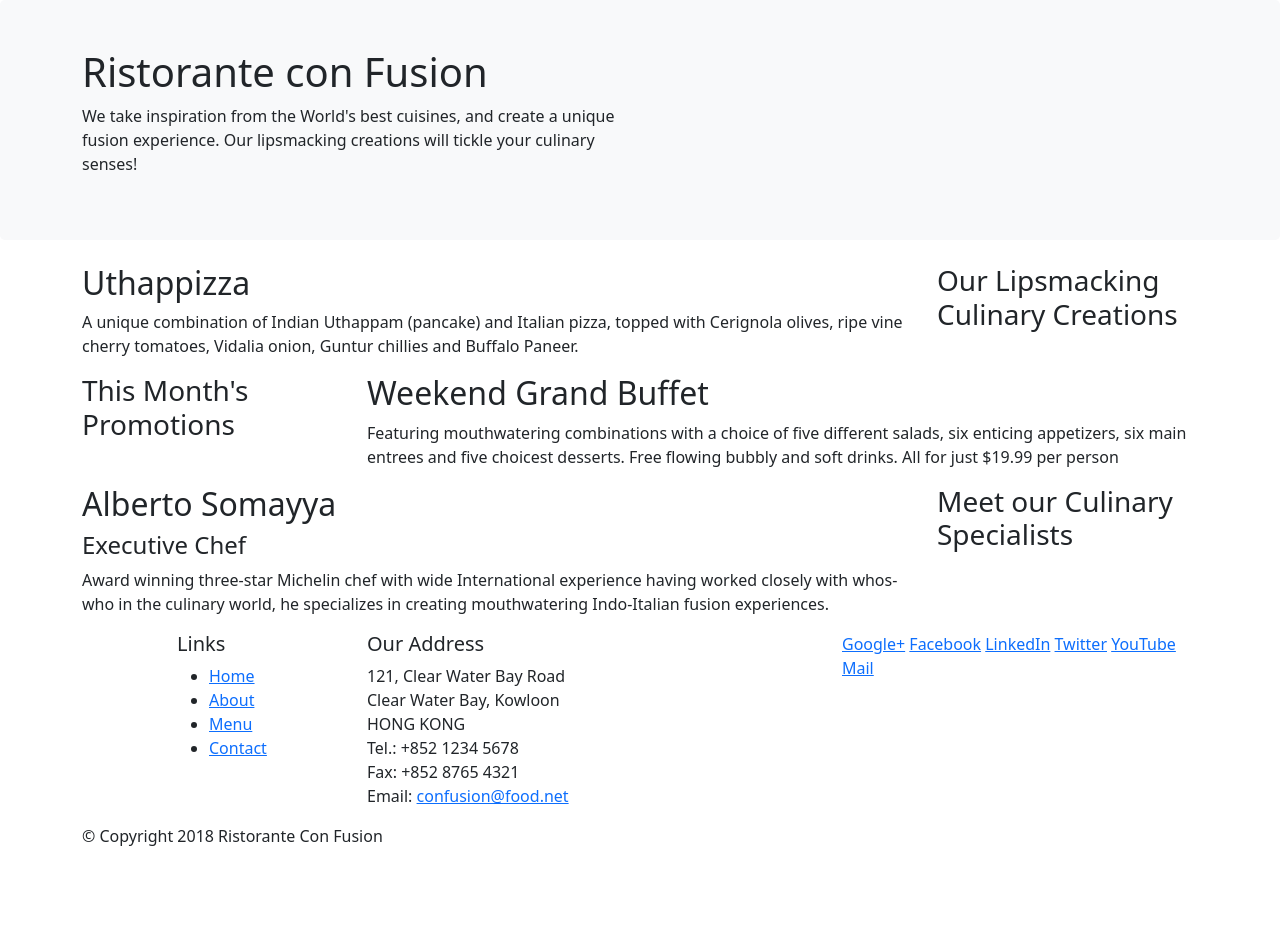
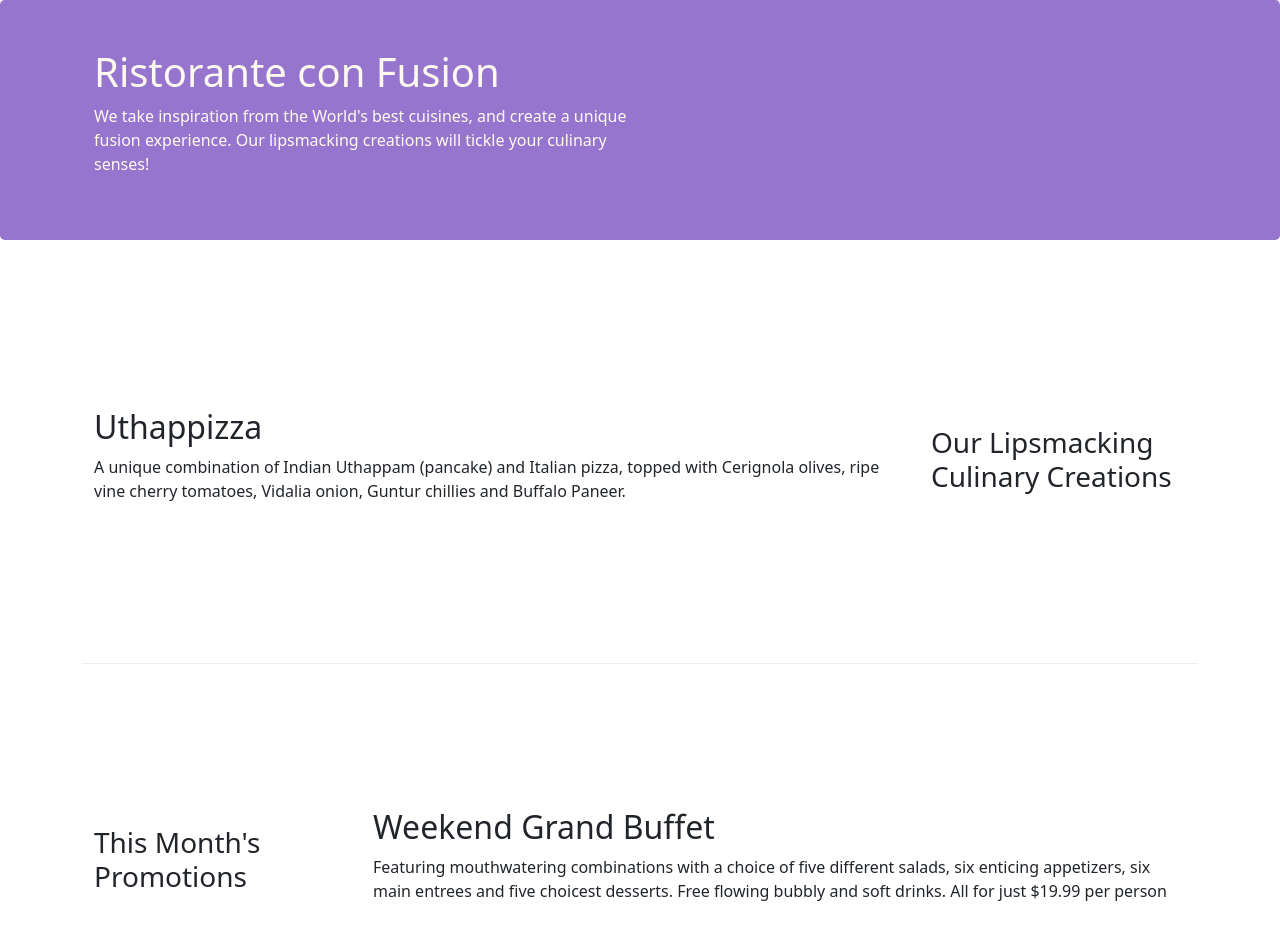
Before and after one commit to aman10tiwana/conFusion, a website: page index.html in a window 1280 px wide. Shown: the top 952 px of the page. Before the commit the page ends 864 px from the top, so only its background shows below. Drawn offline with nearby package versions, Linux system fonts and the light colour scheme.

Commit message:
Bootstrap part-2

```diff
--- /dev/null
+++ b/css/style.css
@@ -0,0 +1,30 @@
+.row-header {
+  margin: 0px auto;
+  padding: 0px auto;
+}
+
+.row-content {
+  margin: 0px auto;
+  padding: 50px 0px 50px 0px;
+  border-bottom: 1px ridge;
+  min-height: 400px;
+}
+
+.footer {
+  background-color: #D1C4E9;
+  margin: 0px auto;
+  padding: 20px 0px 20px 0px;
+}
+
+.jumbotron{
+  padding: 70px 30px 70px 30px;
+  margin: 0px auto;
+  background: #9575CD;
+  color: floralwhite;
+}
+
+.address {
+  font-size: 80%;
+  margin: 0px;
+  color: #0f0f0f;
+}
--- a/index.html
+++ b/index.html
@@ -9,14 +9,15 @@
 
     <!-- Bootstrap CSS -->
     <link rel="stylesheet" href="node_modules/bootstrap/dist/css/bootstrap.min.css">
+    <link rel="stylesheet" href="css/style.css">
     <title>Ristorante Con Fusion</title>
 </head>
 
 <body>
 
-    <header class="p-5 mb-4 bg-light rounded-3">
+    <header class=" p-5 mb-4 jumbotron rounded-3">
         <div class="container">
-            <div class="row">
+            <div class="row row-header">
                 <div class="col-12 col-sm-6">
                     <h1>Ristorante con Fusion</h1>
                     <p>We take inspiration from the World's best cuisines, and create a unique fusion experience. Our lipsmacking creations will tickle your culinary senses!</p>
@@ -28,7 +29,7 @@
     </header>
 
     <div class="container">
-        <div class="row">
+        <div class="row row-content align-items-center">
             <div class="col-12 col-sm-4 order-sm-last col-md-3">
                 <h3>Our Lipsmacking Culinary Creations</h3>
             </div>
@@ -39,7 +40,7 @@
         </div>
 
 
-        <div class="row">
+        <div class="row row-content align-items-center">
             <div class="col-12 col-sm-4 col-md-3">
                 <h3>This Month's Promotions</h3>
             </div>
@@ -49,7 +50,7 @@
             </div>
         </div>
 
-        <div class="row">
+        <div class="row row-content align-items-center">
             <div class="col-12 col-sm-4 order-sm-last col-md-3">
                 <h3>Meet our Culinary Specialists</h3>
             </div>
@@ -61,12 +62,12 @@
         </div>
     </div>
 
-    <footer>
+    <footer class="footer">
         <div class="container">
             <div class="row">
                 <div class="col-4 offset-1 col-sm-2">
                     <h5>Links</h5>
-                    <ul>
+                    <ul class="list-unstyled">
                         <li><a href="#">Home</a></li>
                         <li><a href="#">About</a></li>
                         <li><a href="#">Menu</a></li>
@@ -84,8 +85,8 @@
 		              Email: <a href="mailto:confusion@food.net">confusion@food.net</a>
 		           </address>
                 </div>
-                <div class="col-12 col-sm-4 ">
-                    <div>
+                <div class="col-12 col-sm-4 align-self-center">
+                    <div class="text-center">
                         <a href="http://google.com/+">Google+</a>
                         <a href="http://www.facebook.com/profile.php?id=">Facebook</a>
                         <a href="http://www.linkedin.com/in/">LinkedIn</a>
@@ -95,7 +96,7 @@
                     </div>
                 </div>
            </div>
-           <div class="row">
+           <div class="row justify-content-center">
                 <div class="col-auto">
                     <p>© Copyright 2018 Ristorante Con Fusion</p>
                 </div>
```
